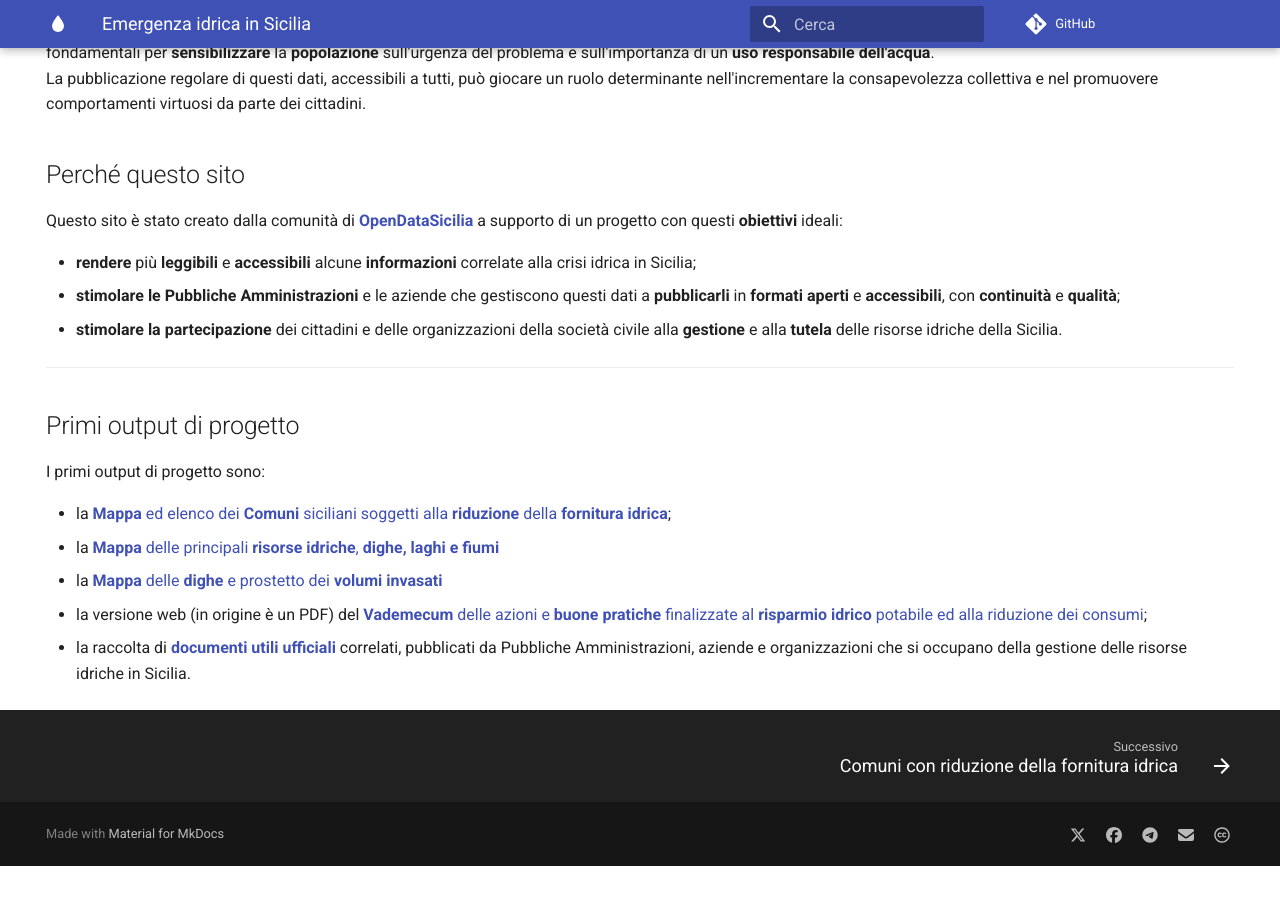
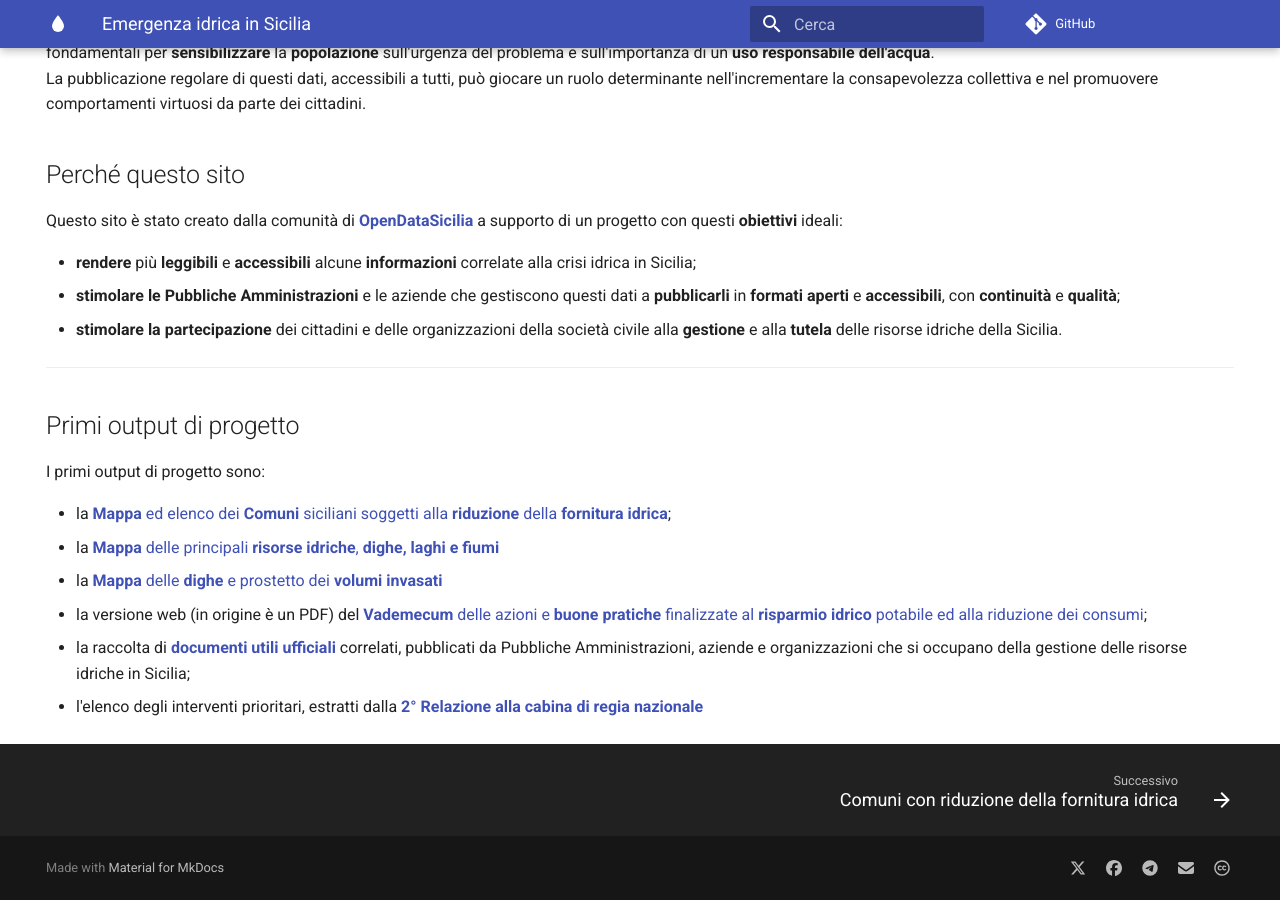
Before and after one commit to opendatasicilia/emergenza-idrica-sicilia, an MkDocs documentation site: the page built from docs/index.md, in a window 1280 px wide and 900 px high, scrolled down 867 px. Built offline with MkDocs 1.6.1 and Material for MkDocs 9.7.7, drawn with Linux system fonts in a browser that asks for light colours; comment, search, counter and statistics services are not loaded; before the commit the page ends 1733 px from its top, so only the background shows below that.

Commit message:
Update index.md

```diff
--- a/docs/index.md
+++ b/docs/index.md
@@ -39,4 +39,5 @@ I primi output di progetto sono:
 - la [**Mappa** delle principali **risorse idriche**, **dighe, laghi e fiumi**](mappe/risorse/index.md)
 - la [**Mappa** delle **dighe** e prostetto dei **volumi invasati**](mappe/volumi/index.md)
 - la versione web (in origine è un PDF) del [**Vademecum** delle azioni e **buone** **pratiche** finalizzate al **risparmio** **idrico** potabile ed alla riduzione dei consumi](buone-pratiche/index.md);
-- la raccolta di [**documenti utili ufficiali**](documenti-utili/index.md) correlati, pubblicati da Pubbliche Amministrazioni, aziende e organizzazioni che si occupano della gestione delle risorse idriche in Sicilia.
+- la raccolta di [**documenti utili ufficiali**](documenti-utili/index.md) correlati, pubblicati da Pubbliche Amministrazioni, aziende e organizzazioni che si occupano della gestione delle risorse idriche in Sicilia;
+- l'elenco degli interventi prioritari, estratti dalla [**2° Relazione alla cabina di regia nazionale**](documenti-utili/interventi-2-relazione-cabinaregia-nazionale.md)
```
